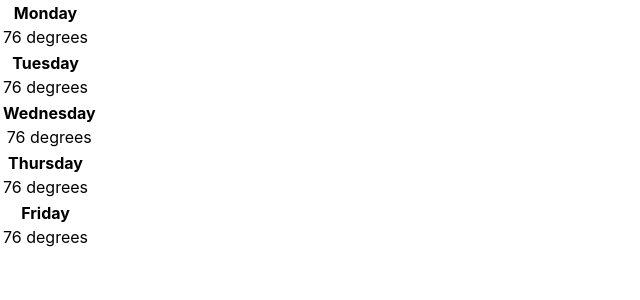
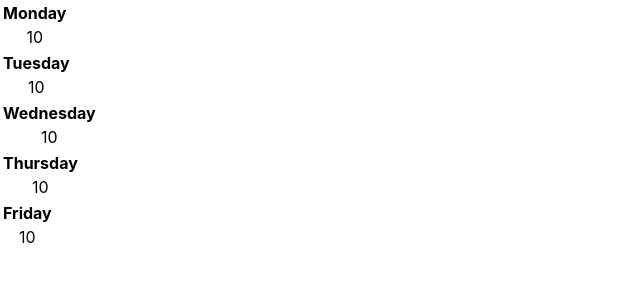
Before and after one commit to flintco/Weather-Dashboard, a React (Create React App) app: page / in a window 1280 px wide. Shown: the top 300 px of the page, without its empty margins (0-640 px from the left). Built offline with nearby package versions, Linux system fonts and the light colour scheme.

Commit message:
Added lifecycle methods to DailyForecast.js

```diff
--- a/src/DailyForecast.js
+++ b/src/DailyForecast.js
@@ -1,7 +1,18 @@
 import React, { Component } from 'react';
 
 class DailyForecast extends Component {
+    constructor (props){
+      super(props);
+      this.state = {
+        temperature: 15
+      };
 
+    }
+    componentDidMount(){
+      this.setState({
+        temperature: 10
+      });
+    }
 // add state to constructor and then set state when receiving api in when component mounts
     render() {
       return (
@@ -11,7 +22,7 @@ class DailyForecast extends Component {
                <th>{this.props.day}</th>
             </tr>
             <tr>
-               <td>76 degrees</td>
+               <td>{this.state.temperature}</td>
             </tr>
 
           </table>
```
